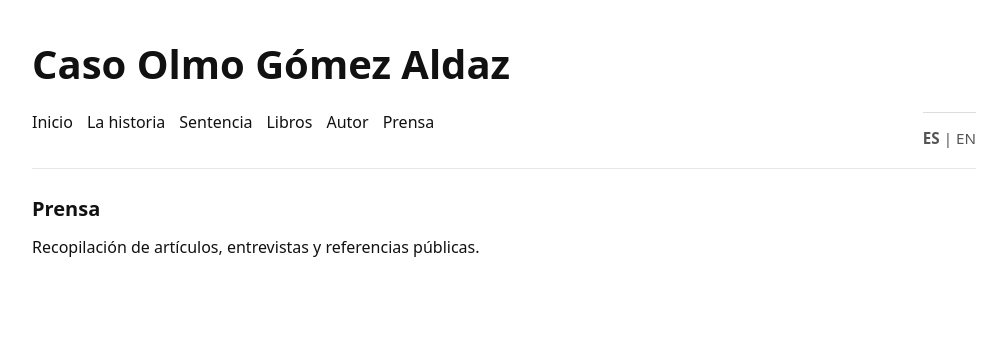
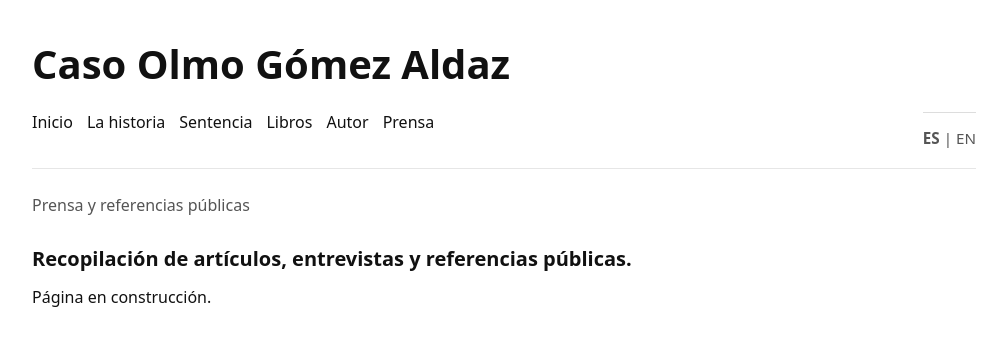
Before and after one commit to olmogaldaz/olmogaldaz.github.io, a Jekyll site: the page built from es/prensa/index.html, in a window 1280 px wide. Shown: the top 346 px of the page, without its empty margins (136-1143 px from the left). Built offline with Jekyll 4.4.1, drawn with Linux system fonts in a browser that asks for light colours.

Commit message:
Update index.html

```diff
--- a/es/prensa/index.html
+++ b/es/prensa/index.html
@@ -8,8 +8,11 @@ description: Artículos, entrevistas y referencias en medios de comunicación so
 
   <div class="wrap">
     <header id="site-header"></header>
+    <h1 class="page-title subtle">
+      Prensa y referencias públicas
+    </h1>
     <main>
-      <h2>Prensa</h2>
-      <p>Recopilación de artículos, entrevistas y referencias públicas.</p>
+      <h2>Recopilación de artículos, entrevistas y referencias públicas.</h2>
+      <p>Página en construcción.</p>
     </main>
   </div>
```
